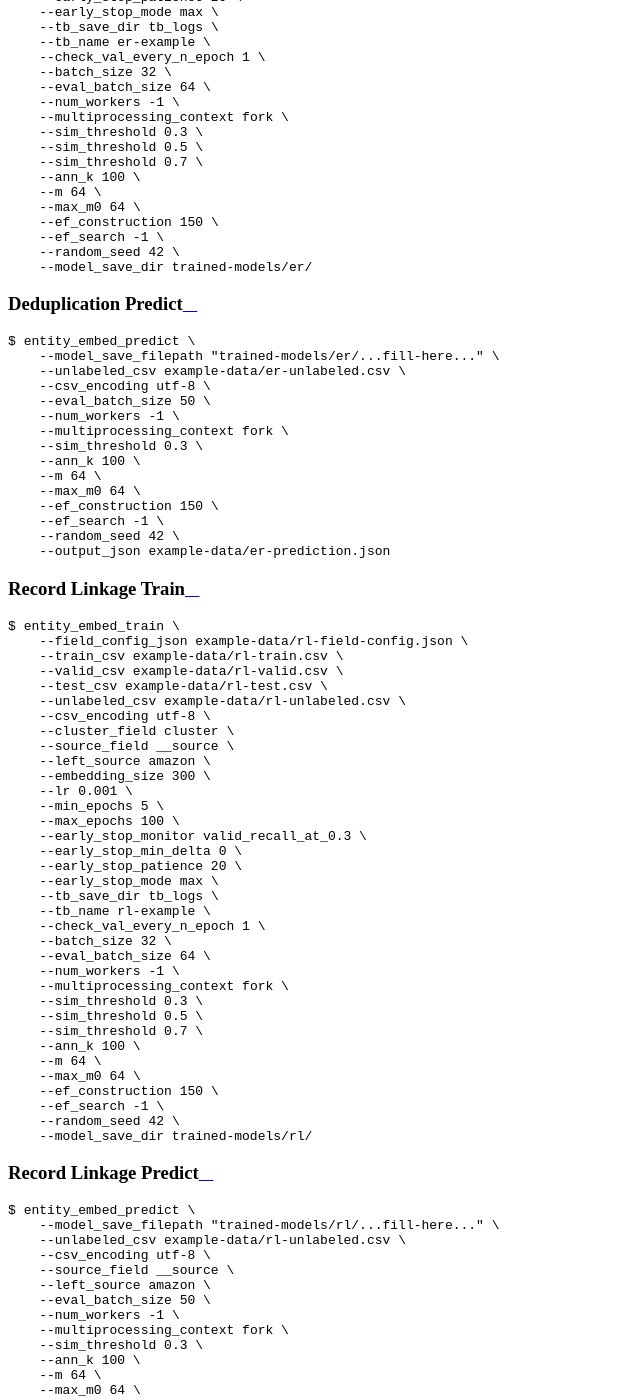
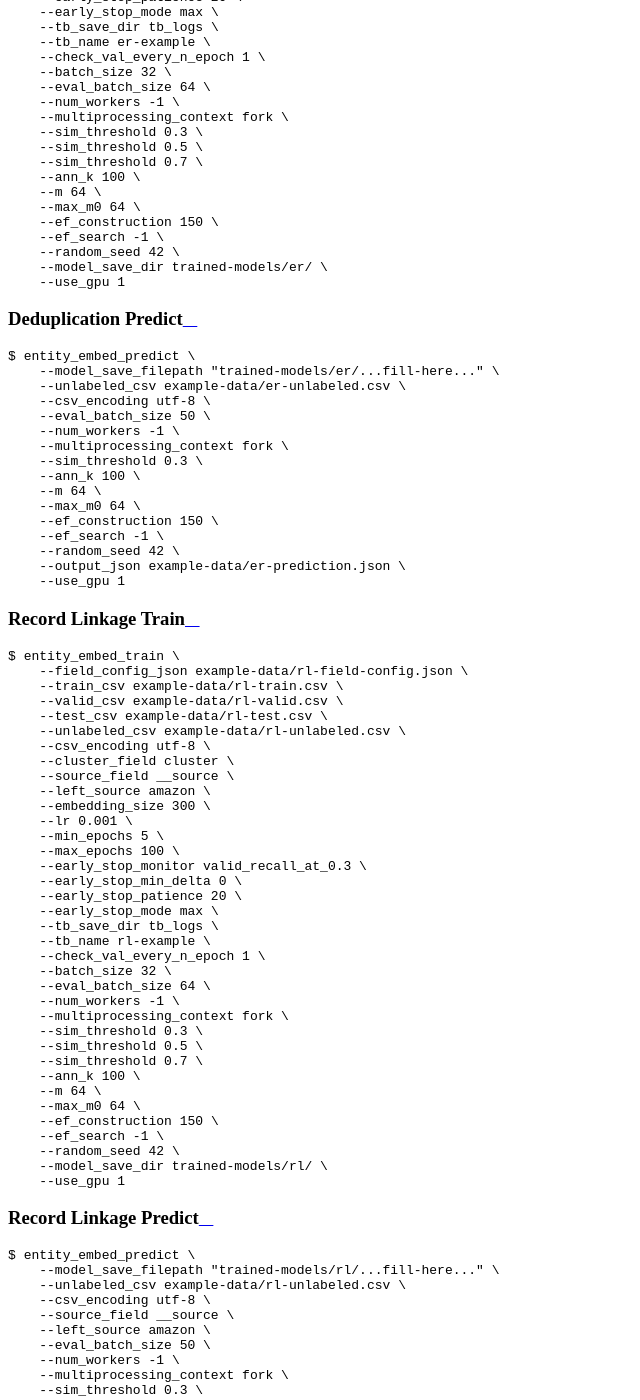
Before and after one commit to vintasoftware/entity-embed, a Sphinx documentation site: the page built from docs/guide/cli.rst, in a window 1280 px wide and 1400 px high, scrolled down 2974 px. Shown: the whole window, without its empty margins (0-640 px from the left). Built offline with Sphinx 7.4.7 and the Read the Docs theme 2.0.0, drawn with Linux system fonts in a browser that asks for light colours.

Commit message:
Add --use_gpu to docs

```diff
--- a/docs/guide/cli.rst
+++ b/docs/guide/cli.rst
@@ -100,7 +100,8 @@ Deduplication Train
         --ef_construction 150 \
         --ef_search -1 \
         --random_seed 42 \
-        --model_save_dir trained-models/er/
+        --model_save_dir trained-models/er/ \
+        --use_gpu 1
 
 Deduplication Predict
 ~~~~~~~~~~~~~~~~~~~~~
@@ -121,7 +122,8 @@ Deduplication Predict
         --ef_construction 150 \
         --ef_search -1 \
         --random_seed 42 \
-        --output_json example-data/er-prediction.json
+        --output_json example-data/er-prediction.json \
+        --use_gpu 1
 
 Record Linkage Train
 ~~~~~~~~~~~~~~~~~~~~
@@ -162,7 +164,8 @@ Record Linkage Train
         --ef_construction 150 \
         --ef_search -1 \
         --random_seed 42 \
-        --model_save_dir trained-models/rl/
+        --model_save_dir trained-models/rl/ \
+        --use_gpu 1
 
 Record Linkage Predict
 ~~~~~~~~~~~~~~~~~~~~~~
@@ -185,4 +188,5 @@ Record Linkage Predict
         --ef_construction 150 \
         --ef_search -1 \
         --random_seed 42 \
-        --output_json example-data/rl-prediction.json
+        --output_json example-data/rl-prediction.json \
+        --use_gpu 1
```
Also changed, not shown: 2 other files.
